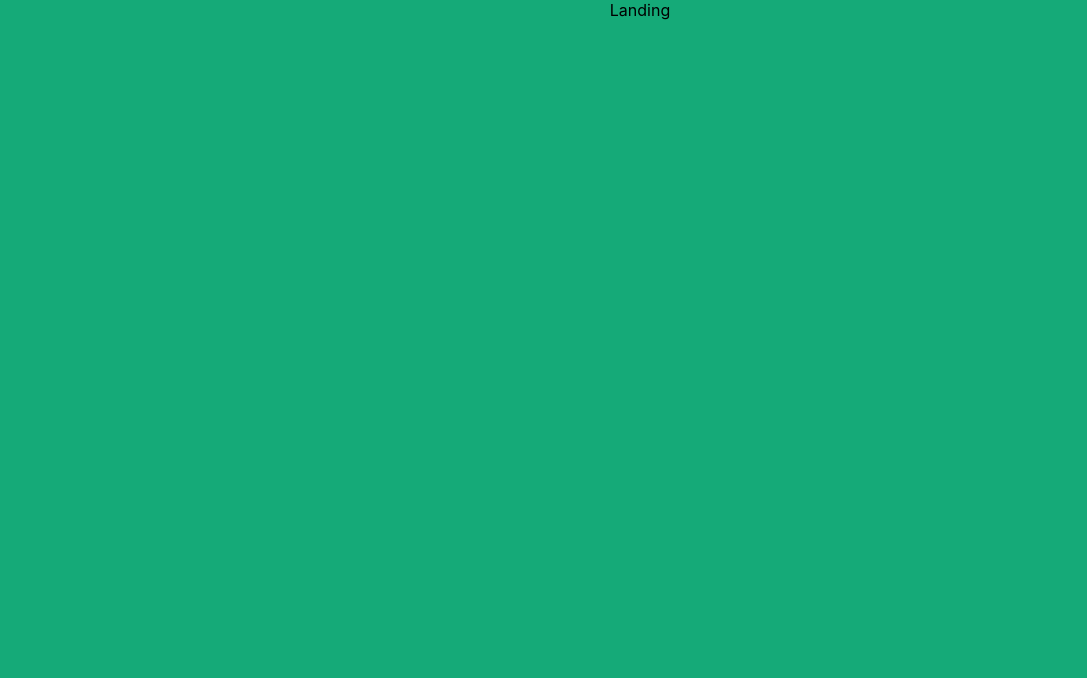
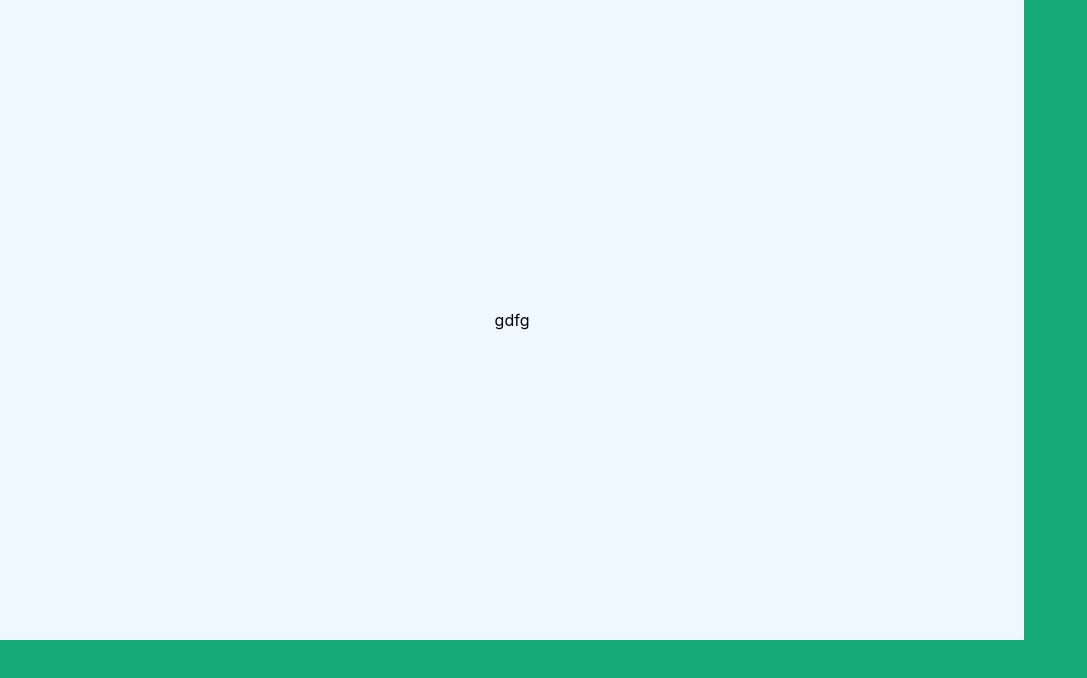
Before and after one commit to Zacharyjsultan/100-100, a React (Create React App) app: page /Landing in a window 1280 px wide. Shown: the top 678 px of the page, without its empty margins (0-1087 px from the left). Built offline with nearby package versions, Linux system fonts and the light colour scheme.

Commit message:
wetting whistle

```diff
--- a/src/components/Landing.css
+++ b/src/components/Landing.css
@@ -1,4 +1,8 @@
-.background-home {
-  height: 100vh;
-  width: 100vw;
+.landing-box {
+  display: flex;
+  align-items: center;
+  justify-content: center;
+  height: 80vh;
+  width: 80vw;
+  background-color: aliceblue;
 }
--- a/src/components/Landing.js
+++ b/src/components/Landing.js
@@ -2,5 +2,9 @@ import React from "react";
 import "./Landing.css";
 
 export default function Landing() {
-  return <div className="background-home">Landing</div>;
+  return (
+    <div className="landing">
+      <div className="landing-box">gdfg</div>
+    </div>
+  );
 }
```
